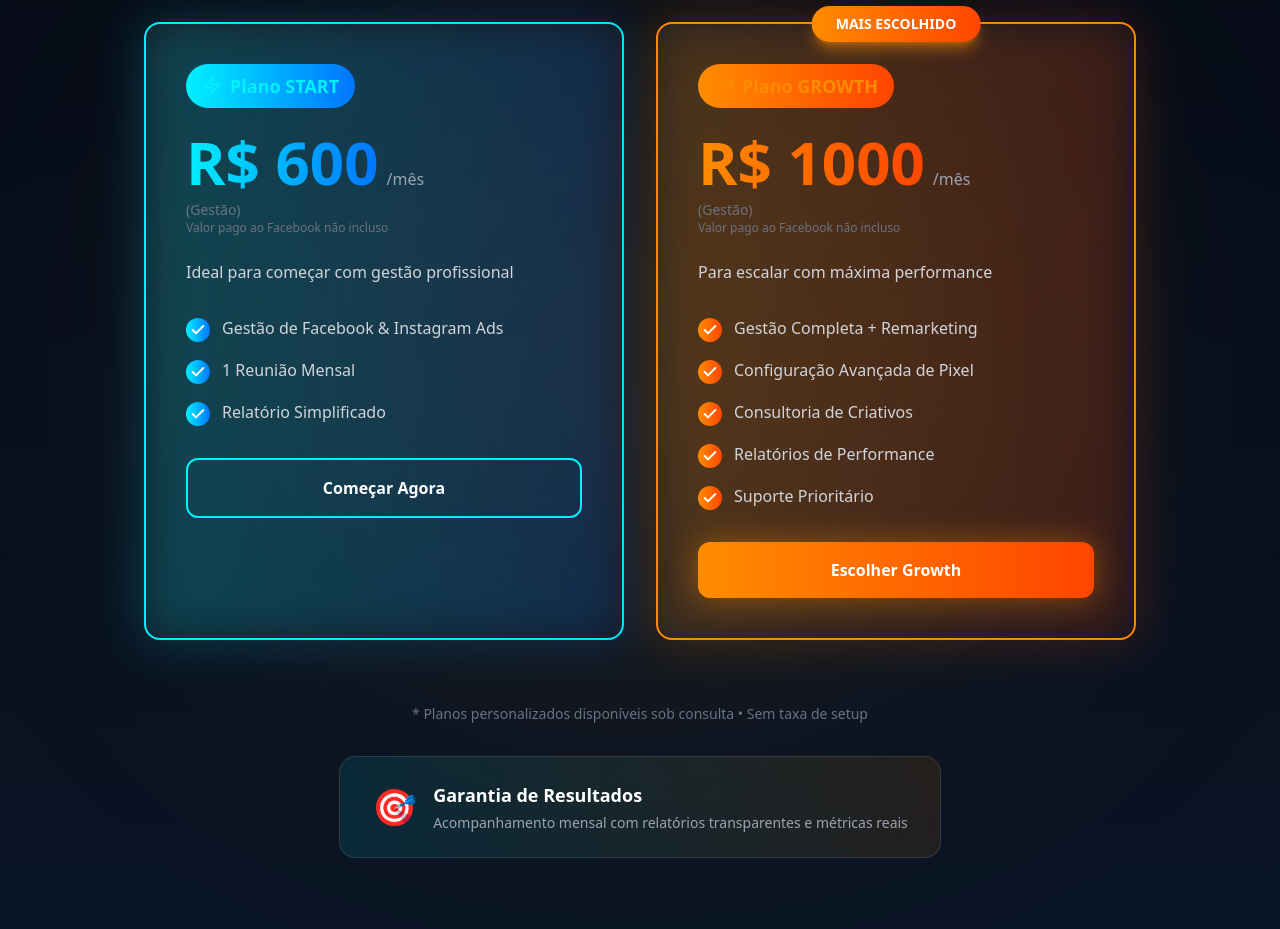
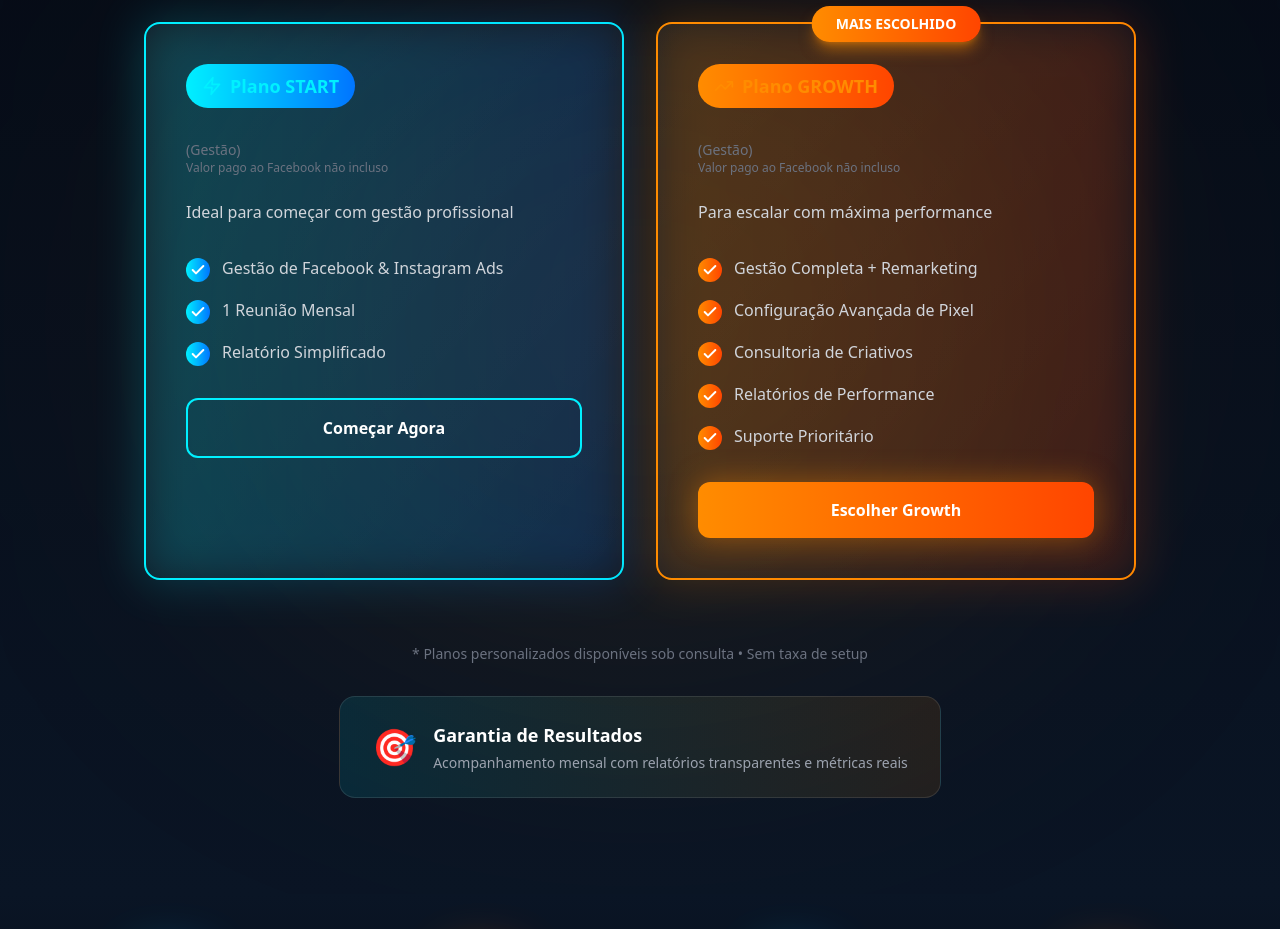
Before and after one commit to yulpaiva/novalima, a React (Vite) app: page / in a window 1280 px wide. Shown: the part 5840-6769 px from the top of the page. Built offline with nearby package versions, Linux system fonts and the light colour scheme.

Commit message:
retirado valores

```diff
--- a/src/Components/landing/PricingSection.jsx
+++ b/src/Components/landing/PricingSection.jsx
@@ -7,8 +7,8 @@ import GlowButton from '../ui/GlowButton';
 const plans = [
   {
     name: 'Plano START',
-    price: '600',
-    period: 'mês',
+    price: '',
+    period: '',
     description: 'Ideal para começar com gestão profissional',
     features: [
       'Gestão de Facebook & Instagram Ads',
@@ -21,8 +21,8 @@ const plans = [
   },
   {
     name: 'Plano GROWTH',
-    price: '1000',
-    period: 'mês',
+    price: '',
+    period: '',
     description: 'Para escalar com máxima performance',
     features: [
       'Gestão Completa + Remarketing',
@@ -108,9 +108,9 @@ export default function PricingSection() {
                   <div className="mb-6">
                     <div className="flex items-baseline gap-2">
                       <span className={`text-5xl sm:text-6xl font-bold bg-gradient-to-r ${plan.gradient} bg-clip-text text-transparent`}>
-                        R$ {plan.price}
+                         {plan.price}
                       </span>
-                      <span className="text-gray-400">/{plan.period}</span>
+                      <span className="text-gray-400">{plan.period}</span>
                     </div>
                     <p className="text-sm text-gray-500 mt-2">(Gestão)</p>
                     <p className="text-xs text-gray-500">Valor pago ao Facebook não incluso</p>
```
